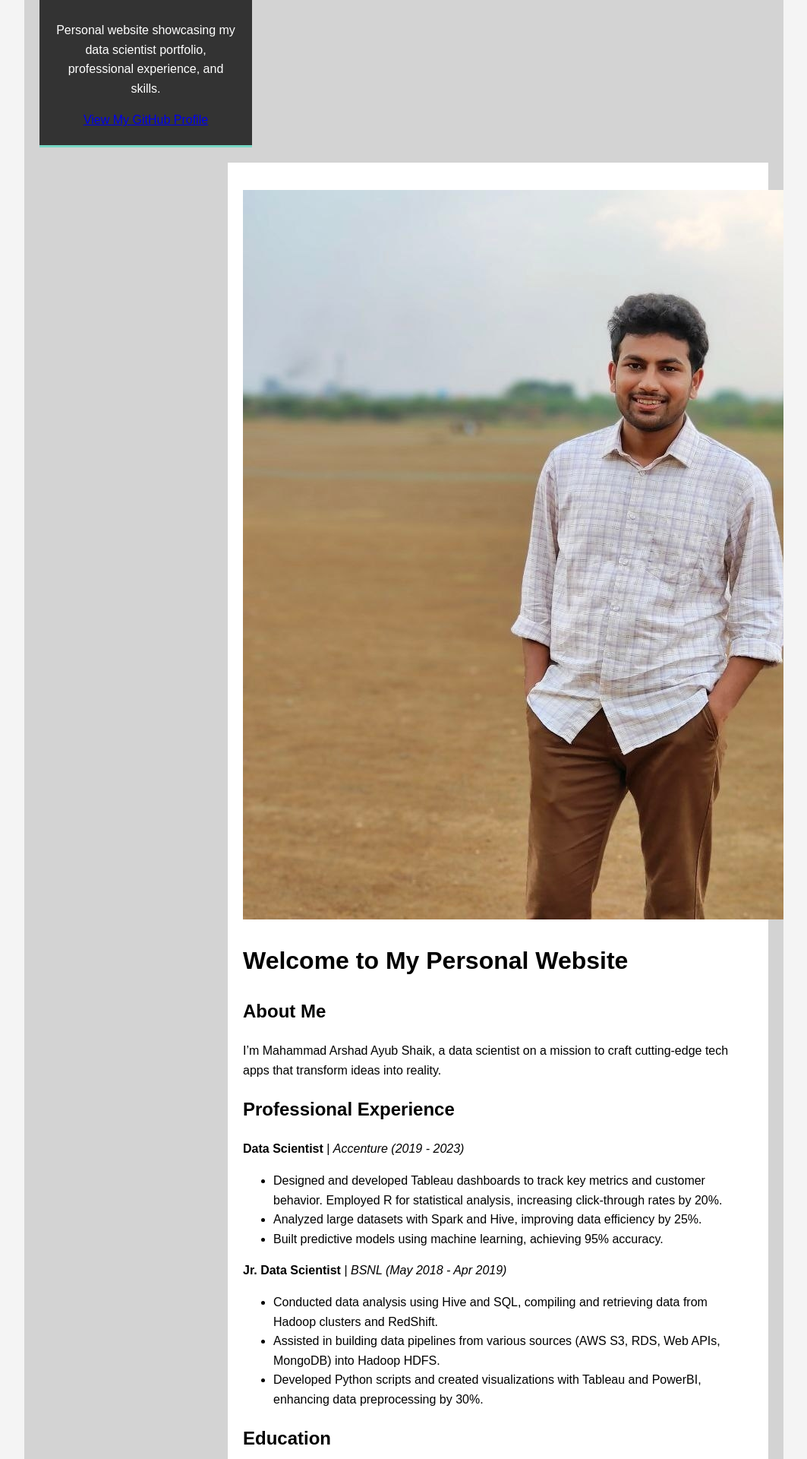
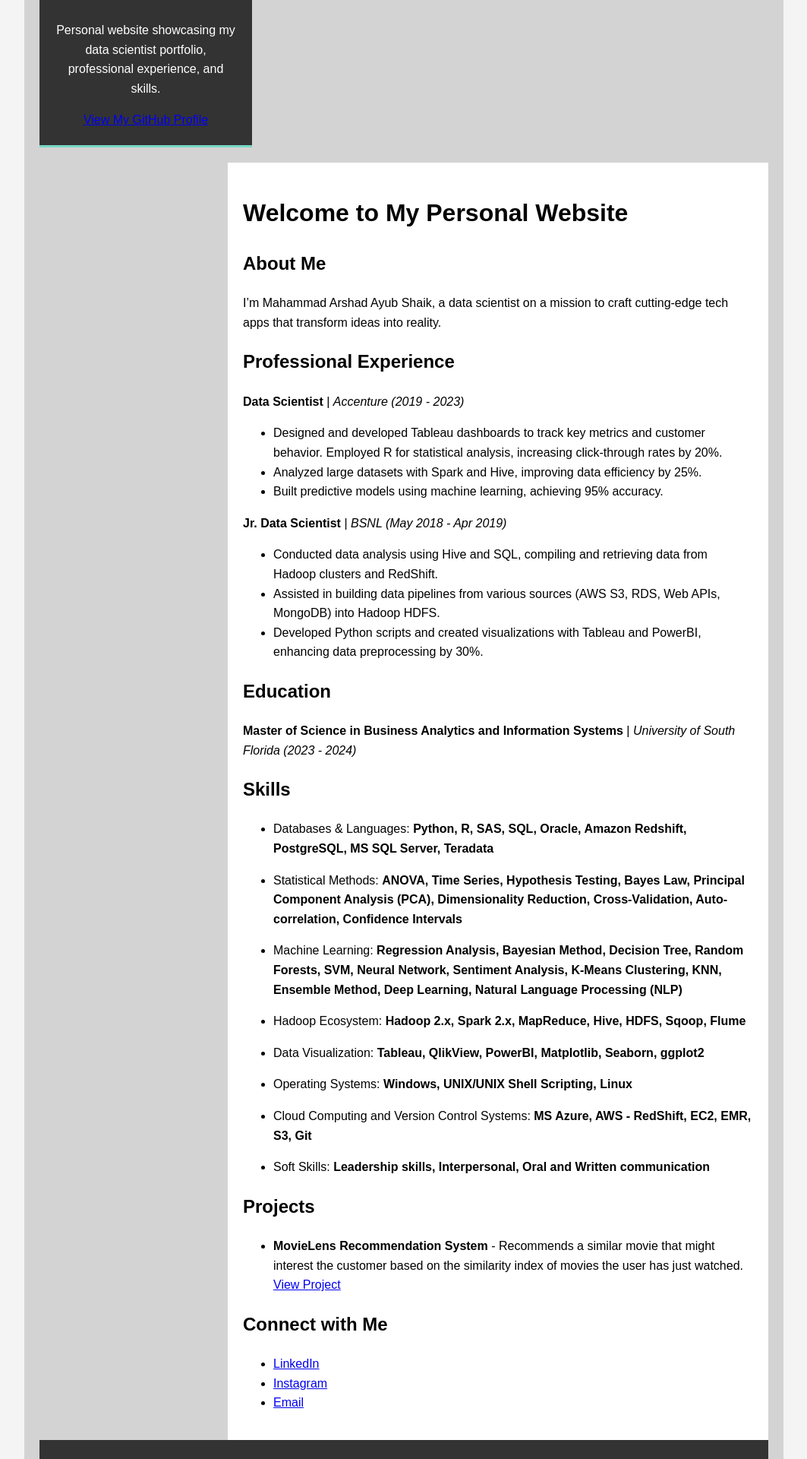
Before and after one commit to arshadsm/arshadsm.github.io, a Jekyll site: the page built from index.md, in a window 1280 px wide. Shown: the part 367-2287 px from the top of the page at 76% size, without its empty margins (108-1171 px from the left). Built offline with Jekyll 4.4.1, drawn with Linux system fonts in a browser that asks for light colours.

Commit message:
Update index.md

```diff
--- a/index.md
+++ b/index.md
@@ -2,8 +2,6 @@
 layout: default
 title: Home
 ---
-![Profile Picture]({{ site.url }}/images/profile-pic.jpg)
-
 # Welcome to My Personal Website
 
 ## About Me
```
